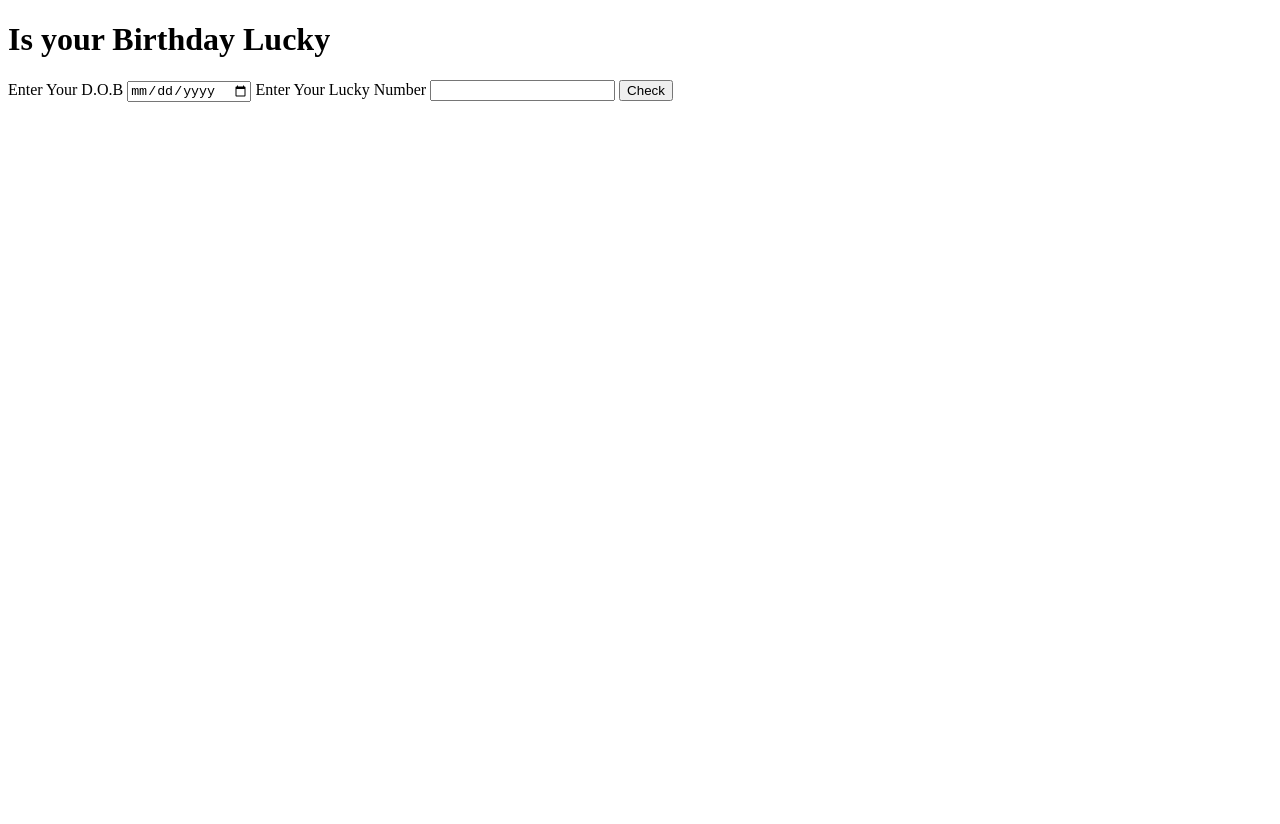
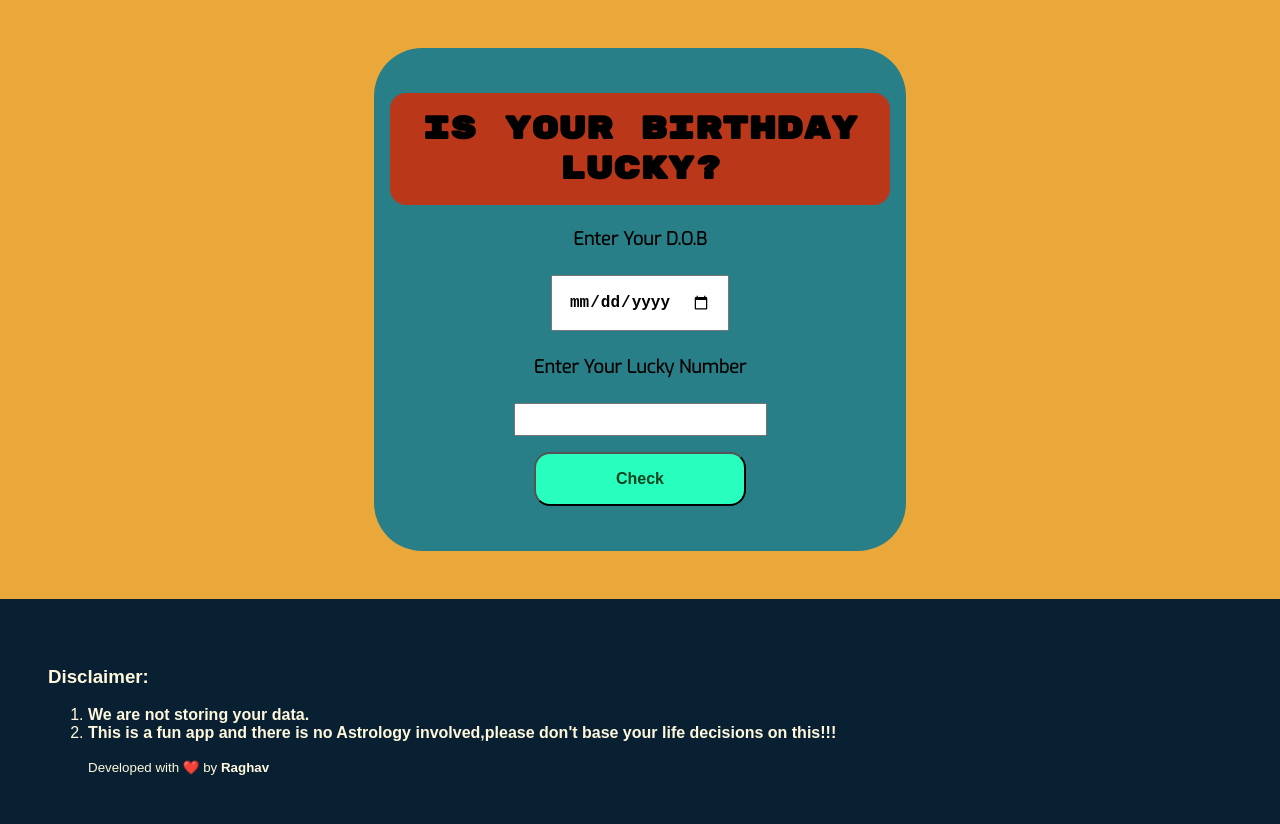
Before and after one commit to raghav6202/Birthday-Lucky, a plain HTML site: page index.html in a window 1280 px wide. Before the commit the page ends 800 px from the top, so only its background shows below. Drawn offline with Linux system fonts and the light colour scheme; a web font is replaced by a local one.

Commit message:
final:commit

```diff
--- a/app.js
+++ b/app.js
@@ -15,13 +15,13 @@ function compareValue(sum,luckyNumber)
 if(sum % luckyNumber.value === 0 )
 {
 
-    showMessage("Hurray!!! Your Birthday Is Lucky");
+    showMessage("Hurray!!! Your Birthday Is Lucky 🎉 🥳 ");
 
 }
 else
 {
 
-    showMessage("your birthday is not lucky");
+    showMessage("Your birthday is not lucky 😔");
 }
 
 
--- a/index.html
+++ b/index.html
@@ -9,22 +9,40 @@
     <link rel="stylesheet" href="style.css">
 </head>
 <body>
-   <h1>Is your Birthday Lucky</h1>
-
 
    <div class="container">
 
-<label for="date-of-birth">Enter Your D.O.B</label>
+   <h1>Is Your Birthday Lucky?</h1>
+
+
+
+<label for="date-of-birth"> <b> Enter Your D.O.B</b></label>
+<br><br>
+
 <input type="date" id="date-of-birth">
-
-<label for="lucky-number">Enter Your Lucky Number</label>
+<br><br>
+<label for="lucky-number"> <b> Enter Your Lucky Number  </b> </label>
+<br><br>
 <input type="number" id="lucky-number">
 
-<button id="check-number">Check</button>
+<button id="check-number"> <b> Check </b> </button>
 
 <h3 id="output-display">  </h3>
 
    </div>
+   <footer id="foot">
+
+      <h3>Disclaimer:</h3>
+      <ol>
+
+<li><strong>We are not storing your data.</strong></li>
+<li><strong>This is a fun app and there is no Astrology involved,please don't base your life decisions on this!!!</strong></li>
+
+</ol>
+
+<small id="dev">Developed with ❤️ by <b> Raghav </b></small>
+
+   </footer>
 
 <script src="app.js"></script>
 
--- a/style.css
+++ b/style.css
@@ -1,7 +1,114 @@
+@import url('https://fonts.googleapis.com/css2?family=Exo:wght@300&display=swap');
+@import url('https://fonts.googleapis.com/css2?family=Rubik+Mono+One&display=swap');
+@import url('https://fonts.googleapis.com/css2?family=Jaldi&display=swap');
+
+
 :root
 {
-    --primary-color:BB371A;
-     --secondary-color:BB371A;
+    --primary-color: #EBA83A;
+     --secondary-color:#BB371A;
+     --tertiary-color:#297F87;
 
 
 }
+
+body
+{
+/*
+    text-align: center; */
+    background-color: var(--primary-color);
+    margin: 0rem;
+    align-items: center;
+
+}
+h1
+{ background-color: var(--secondary-color); padding: 1rem; border-radius:1rem ; -webkit-border-radius:1rem ; -moz-border-radius:1rem ; -ms-border-radius:1rem ; -o-border-radius:1rem ;
+
+font-size: 2rem;
+font-family: 'Rubik Mono One', sans-serif;
+
+}
+
+.container
+{
+    font-family: 'Exo', sans-serif;
+    width: 100%;
+    max-width: 500px;
+    min-height: 200px;
+    height: 100%;
+   margin: auto;
+    margin-top: 3rem;
+    margin-bottom: 1rem;
+    border-radius: 3rem;
+
+ display: block;
+
+    padding: 1.5rem 1rem;
+    text-align: center;
+    background-color: var(--tertiary-color);
+    font-size: large;
+
+}
+button{
+    padding: 1rem 5rem 1rem 5rem;;
+    display: block;
+    font-size: 1rem;
+    border-radius: 1rem;
+    margin: 1rem auto 0;
+    background-color:#28FFBF;
+    color: #064420;
+    font-weight: bold;
+    -webkit-border-radius: 1rem;
+    -moz-border-radius: 1rem;
+    -ms-border-radius: 1rem;
+    -o-border-radius: 1rem;
+}
+
+h3
+{
+
+
+}
+
+input
+{
+
+
+font-weight: bolder;
+    font-size: large
+
+}
+#date-of-birth
+{
+    padding: 1rem;
+
+}
+
+#lucky-number
+{
+
+    padding: 0.25rem;
+
+
+
+}
+#foot
+{
+margin-top: 3rem;
+padding: 3rem;
+background-color: #082032;
+color: cornsilk;
+font-family: 'Jaldi', sans-serif;
+}
+
+
+#dev
+{
+
+    margin-top: 2rem;
+padding: 2.5rem;
+
+    text-align: center;
+     color: cornsilk;
+
+}
```
